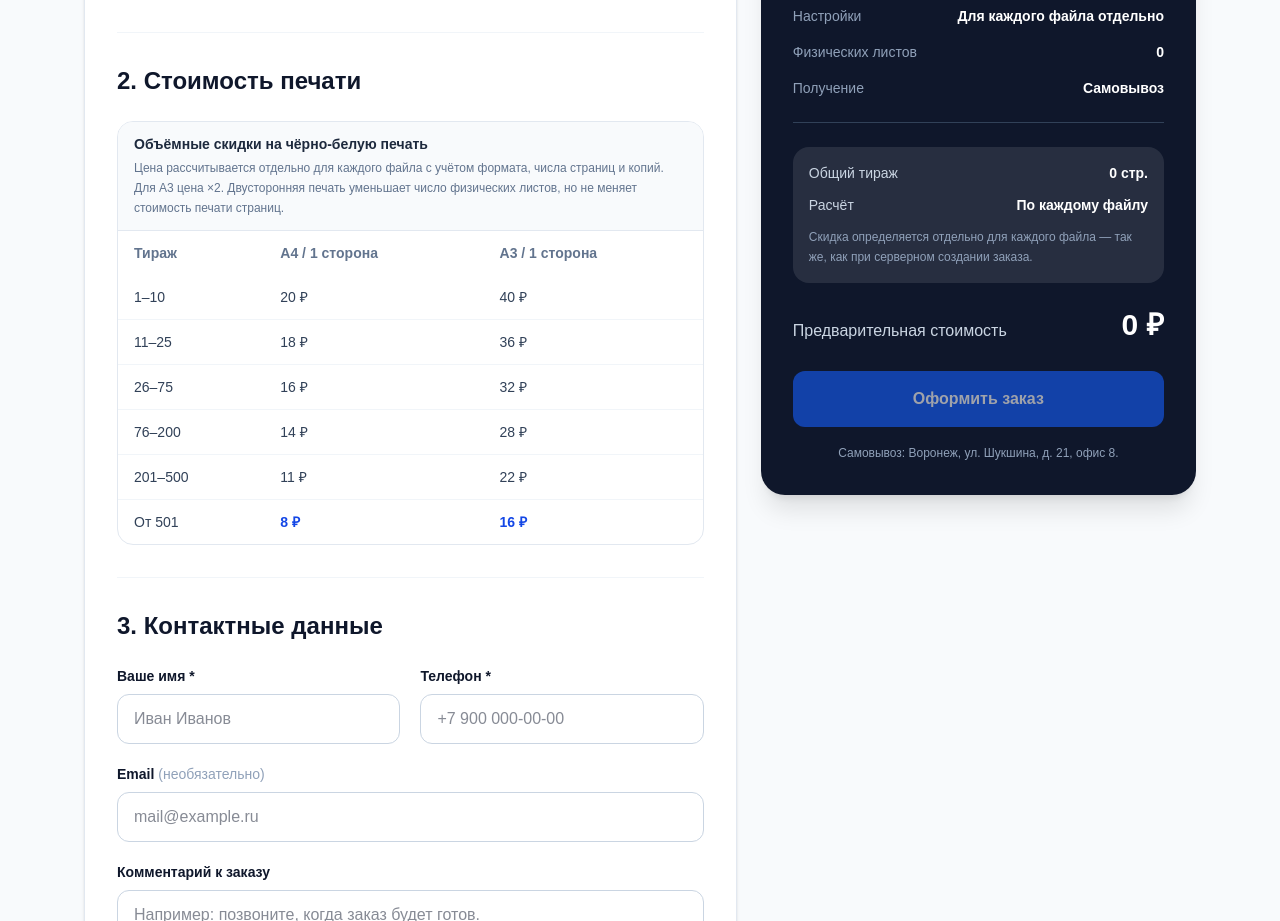
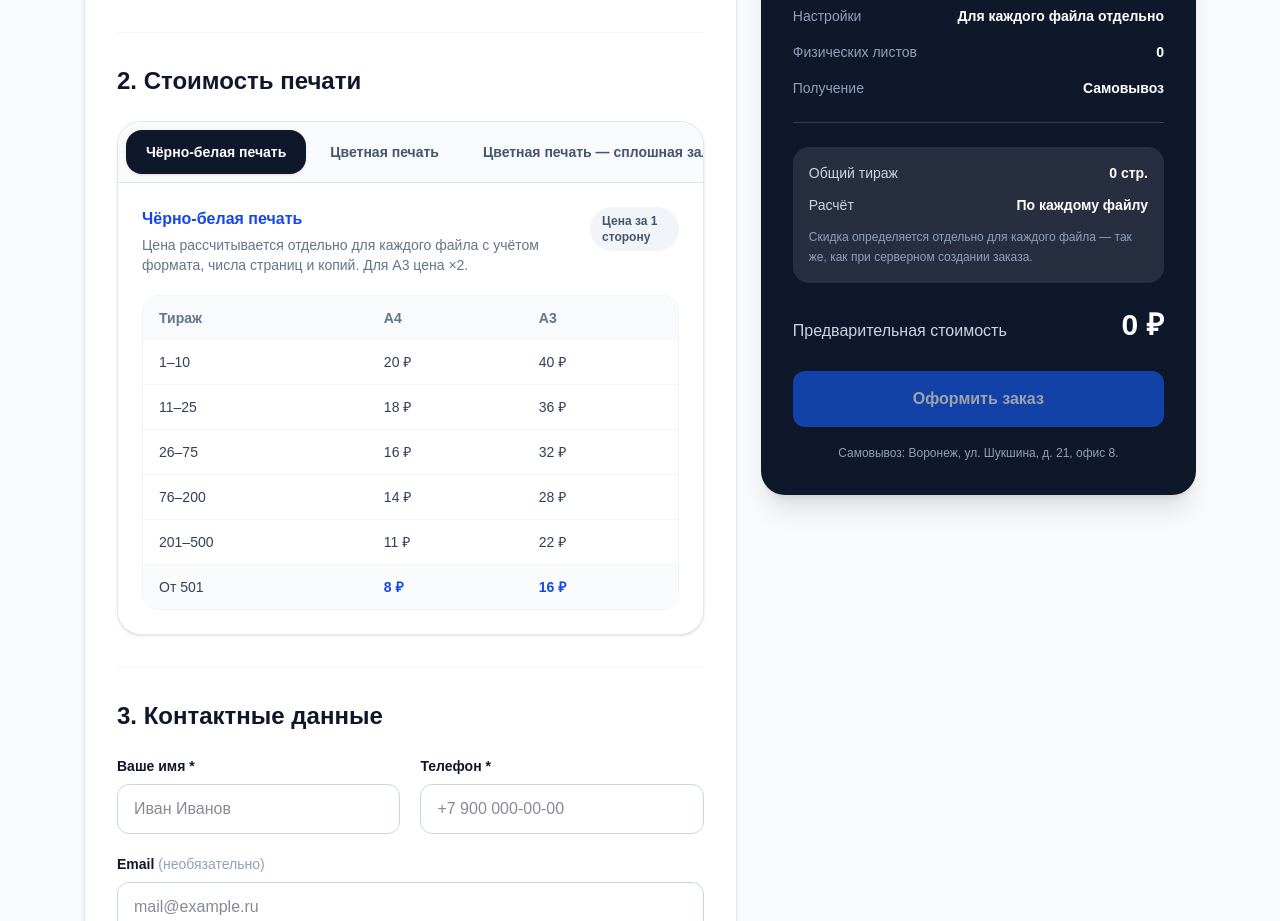
Before and after one commit to belamiru/raspechatka, a Next.js app: page / in a window 1280 px wide. Shown: the part 1080-2001 px from the top of the page. Built offline with nearby package versions, Linux system fonts and the light colour scheme.

Commit message:
feat: add color printing prices to homepage

```diff
--- a/app/page.tsx
+++ b/app/page.tsx
@@ -19,6 +19,69 @@ import { getPrintPriceForPages } from "@/lib/pricing";
 import { DEFAULT_PRINT_SETTINGS, getDraftSettingsStorageKey, getPrintablePageFormats } from "@/lib/print-settings";
 import { PrintSettingsPanel } from "@/components/print-settings-panel";
 
+
+type PriceTab = "black-and-white" | "color" | "solid-color";
+
+type PriceTable = {
+  label: string;
+  shortLabel: string;
+  description: string;
+  accent: string;
+  tiers: { quantity: string; a4: number }[];
+};
+
+const PRICE_TABLES: Record<PriceTab, PriceTable> = {
+  "black-and-white": {
+    label: "Чёрно-белая печать",
+    shortLabel: "Ч/б печать",
+    description:
+      "Цена рассчитывается отдельно для каждого файла с учётом формата, числа страниц и копий. Для A3 цена ×2.",
+    accent: "blue",
+    tiers: [
+      { quantity: "1–10", a4: 20 },
+      { quantity: "11–25", a4: 18 },
+      { quantity: "26–75", a4: 16 },
+      { quantity: "76–200", a4: 14 },
+      { quantity: "201–500", a4: 11 },
+      { quantity: "От 501", a4: 8 },
+    ],
+  },
+  color: {
+    label: "Цветная печать",
+    shortLabel: "Цветная",
+    description:
+      "Для документов, презентаций, таблиц, графиков и макетов с обычной цветной насыщенностью. Для A3 цена ×2.",
+    accent: "violet",
+    tiers: [
+      { quantity: "1–9", a4: 60 },
+      { quantity: "10–24", a4: 55 },
+      { quantity: "25–49", a4: 50 },
+      { quantity: "50–99", a4: 45 },
+      { quantity: "100–249", a4: 40 },
+      { quantity: "250–499", a4: 35 },
+      { quantity: "От 500", a4: 30 },
+    ],
+  },
+  "solid-color": {
+    label: "Цветная печать — сплошная заливка",
+    shortLabel: "Сплошная заливка",
+    description:
+      "Для макетов с плотным цветным фоном, крупными фотографиями и насыщенными рекламными изображениями. Для A3 цена ×2.",
+    accent: "fuchsia",
+    tiers: [
+      { quantity: "1–9", a4: 120 },
+      { quantity: "10–24", a4: 110 },
+      { quantity: "25–49", a4: 100 },
+      { quantity: "50–99", a4: 90 },
+      { quantity: "100–249", a4: 80 },
+      { quantity: "250–499", a4: 70 },
+      { quantity: "От 500", a4: 60 },
+    ],
+  },
+};
+
+const PRICE_TABS: PriceTab[] = ["black-and-white", "color", "solid-color"];
+
 function makeFileId() {
   if (typeof crypto !== "undefined" && "randomUUID" in crypto) {
     return crypto.randomUUID();
@@ -33,6 +96,7 @@ function makeFileKey(file: File) {
 
 export default function Home() {
   const [files, setFiles] = useState<OrderFileListItem[]>([]);
+  const [activePriceTab, setActivePriceTab] = useState<PriceTab>("black-and-white");
   const [selectedFileId, setSelectedFileId] = useState<string | null>(null);
 
   const [customerName, setCustomerName] = useState("");
@@ -668,77 +732,102 @@ export default function Home() {
 
             <div className="mt-8 border-t border-slate-100 pt-8">
               <h2 className="text-2xl font-bold">2. Стоимость печати</h2>
-              <div className="mt-6 overflow-hidden rounded-2xl border border-slate-200">
-                <div className="border-b border-slate-200 bg-slate-50 px-4 py-3">
-                  <p className="text-sm font-bold text-slate-800">
-                    Объёмные скидки на чёрно-белую печать
+
+              <div className="mt-6 overflow-hidden rounded-3xl border border-slate-200 bg-white shadow-sm">
+                <div
+                  className="flex gap-1 overflow-x-auto border-b border-slate-200 bg-slate-50 p-2"
+                  role="tablist"
+                  aria-label="Тип печати"
+                >
+                  {PRICE_TABS.map((tab) => {
+                    const isActive = activePriceTab === tab;
+                    const table = PRICE_TABLES[tab];
+
+                    return (
+                      <button
+                        key={tab}
+                        type="button"
+                        role="tab"
+                        id={`price-tab-${tab}`}
+                        aria-controls={`price-panel-${tab}`}
+                        aria-selected={isActive}
+                        onClick={() => setActivePriceTab(tab)}
+                        className={`min-h-11 shrink-0 rounded-2xl px-4 py-2.5 text-sm font-bold transition sm:px-5 ${
+                          isActive
+                            ? "bg-slate-900 text-white shadow-sm"
+                            : "text-slate-600 hover:bg-white hover:text-slate-900"
+                        }`}
+                      >
+                        <span className="sm:hidden">{table.shortLabel}</span>
+                        <span className="hidden sm:inline">{table.label}</span>
+                      </button>
+                    );
+                  })}
+                </div>
+
+                {PRICE_TABS.map((tab) => {
+                  const isActive = activePriceTab === tab;
+                  const table = PRICE_TABLES[tab];
+                  const isBlackAndWhite = table.accent === "blue";
+                  const accentClass = isBlackAndWhite
+                    ? "text-blue-700"
+                    : table.accent === "violet"
+                      ? "text-violet-700"
+                      : "text-fuchsia-700";
+
+                  return (
+                    <div
+                      key={tab}
+                      id={`price-panel-${tab}`}
+                      role="tabpanel"
+                      aria-labelledby={`price-tab-${tab}`}
+                      hidden={!isActive}
+                      className="p-4 sm:p-6"
+                    >
+                      <div className="mb-5 flex flex-col gap-2 sm:flex-row sm:items-start sm:justify-between">
+                        <div>
+                          <p className={`text-base font-bold ${accentClass}`}>
+                            {table.label}
                           </p>
-
-                  <p className="mt-1 text-xs leading-5 text-slate-500">
-                    Цена рассчитывается отдельно для каждого файла с учётом формата,
-                      числа страниц и копий. Для A3 цена ×2. Двусторонняя печать
-                      уменьшает число физических листов, но не меняет стоимость печати
-                      страниц.
+                          <p className="mt-1 max-w-3xl text-xs leading-5 text-slate-500 sm:text-sm">
+                            {table.description}
                           </p>
                         </div>
+                        <span className="w-fit rounded-full bg-slate-100 px-3 py-1.5 text-xs font-semibold text-slate-600">
+                          Цена за 1 сторону
+                        </span>
+                      </div>
 
-                <div className="overflow-x-auto">
+                      <div className="overflow-x-auto rounded-2xl border border-slate-100">
                         <table className="min-w-full text-left text-xs sm:text-sm">
-                    <thead className="bg-white text-slate-500">
+                          <thead className="bg-slate-50 text-slate-500">
                             <tr>
                               <th className="px-4 py-3 font-semibold">Тираж</th>
-                        <th className="px-4 py-3 font-semibold">
-                          A4 / 1 сторона
-                        </th>
-                        <th className="px-4 py-3 font-semibold">
-                          A3 / 1 сторона
-                        </th>
+                              <th className="px-4 py-3 font-semibold">A4</th>
+                              <th className="px-4 py-3 font-semibold">A3</th>
                             </tr>
                           </thead>
-
                           <tbody className="divide-y divide-slate-100 text-slate-700">
-                      <tr>
-                        <td className="px-4 py-3">1–10</td>
-                        <td className="px-4 py-3">20 ₽</td>
-                        <td className="px-4 py-3">40 ₽</td>
-                      </tr>
-
-                      <tr>
-                        <td className="px-4 py-3">11–25</td>
-                        <td className="px-4 py-3">18 ₽</td>
-                        <td className="px-4 py-3">36 ₽</td>
-                      </tr>
-
-                      <tr>
-                        <td className="px-4 py-3">26–75</td>
-                        <td className="px-4 py-3">16 ₽</td>
-                        <td className="px-4 py-3">32 ₽</td>
-                      </tr>
-
-                      <tr>
-                        <td className="px-4 py-3">76–200</td>
-                        <td className="px-4 py-3">14 ₽</td>
-                        <td className="px-4 py-3">28 ₽</td>
-                      </tr>
-
-                      <tr>
-                        <td className="px-4 py-3">201–500</td>
-                        <td className="px-4 py-3">11 ₽</td>
-                        <td className="px-4 py-3">22 ₽</td>
-                      </tr>
-
-                      <tr>
-                        <td className="px-4 py-3">От 501</td>
-                        <td className="px-4 py-3 font-bold text-blue-700">
-                          8 ₽
+                            {table.tiers.map((tier, index) => {
+                              const isLast = index === table.tiers.length - 1;
+                              return (
+                                <tr key={tier.quantity} className={isLast ? "bg-slate-50/70" : ""}>
+                                  <td className="px-4 py-3 font-medium">{tier.quantity}</td>
+                                  <td className={`px-4 py-3 ${isLast ? `font-bold ${accentClass}` : ""}`}>
+                                    {tier.a4} ₽
                                   </td>
-                        <td className="px-4 py-3 font-bold text-blue-700">
-                          16 ₽
+                                  <td className={`px-4 py-3 ${isLast ? `font-bold ${accentClass}` : ""}`}>
+                                    {tier.a4 * 2} ₽
                                   </td>
                                 </tr>
+                              );
+                            })}
                           </tbody>
                         </table>
                       </div>
+                    </div>
+                  );
+                })}
               </div>
             </div>
 
```
Lines whose indentation alone changed are shown as unchanged.
